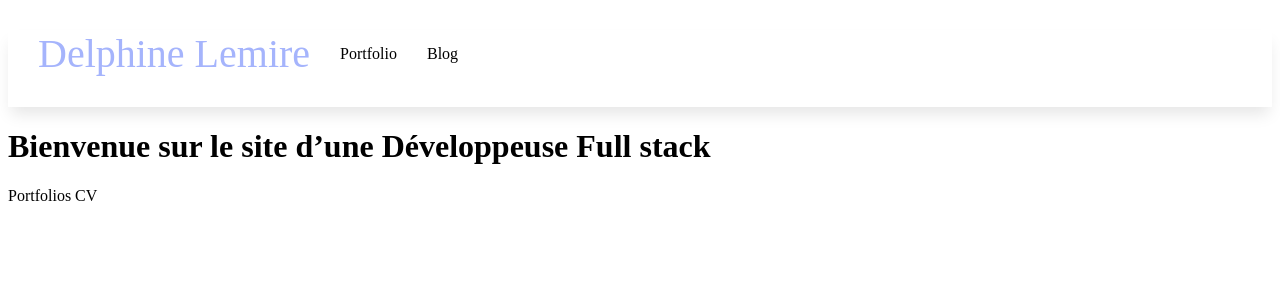
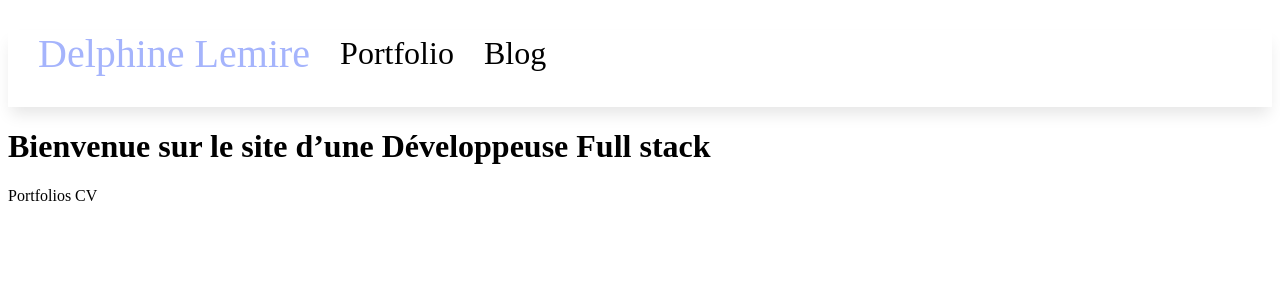
Before and after one commit to DelphineLemire/DelphineLemire.github.io, a Jekyll site: the page built from docs/index.md, in a window 1280 px wide. Shown: the top 300 px of the page. Built offline with Jekyll 4.4.1, drawn with Linux system fonts in a browser that asks for light colours.

Commit message:
style content

```diff
--- a/docs/_layouts/default.html
+++ b/docs/_layouts/default.html
@@ -7,6 +7,6 @@
   </head>
   <body>
     {% include header.html %}
-    {{ content }}
+    <div class="content">{{ content }}</div>
   </body>
 </html>
--- a/docs/_sass/main.scss
+++ b/docs/_sass/main.scss
@@ -21,17 +21,14 @@
 }
 
 .navbar__link--standard {
-    font-size: 1em;
+    font-size: 2em;
     margin-left: 30px;
     align-content: space-evenly;
 }
-@media only screen and (max-width: 480px) {
-    body {
-      font-size: 12px;
-    }
-  }
 
-
+.content {
+    margin:auto;
+}
 .current {
     color: green;
 }
```
